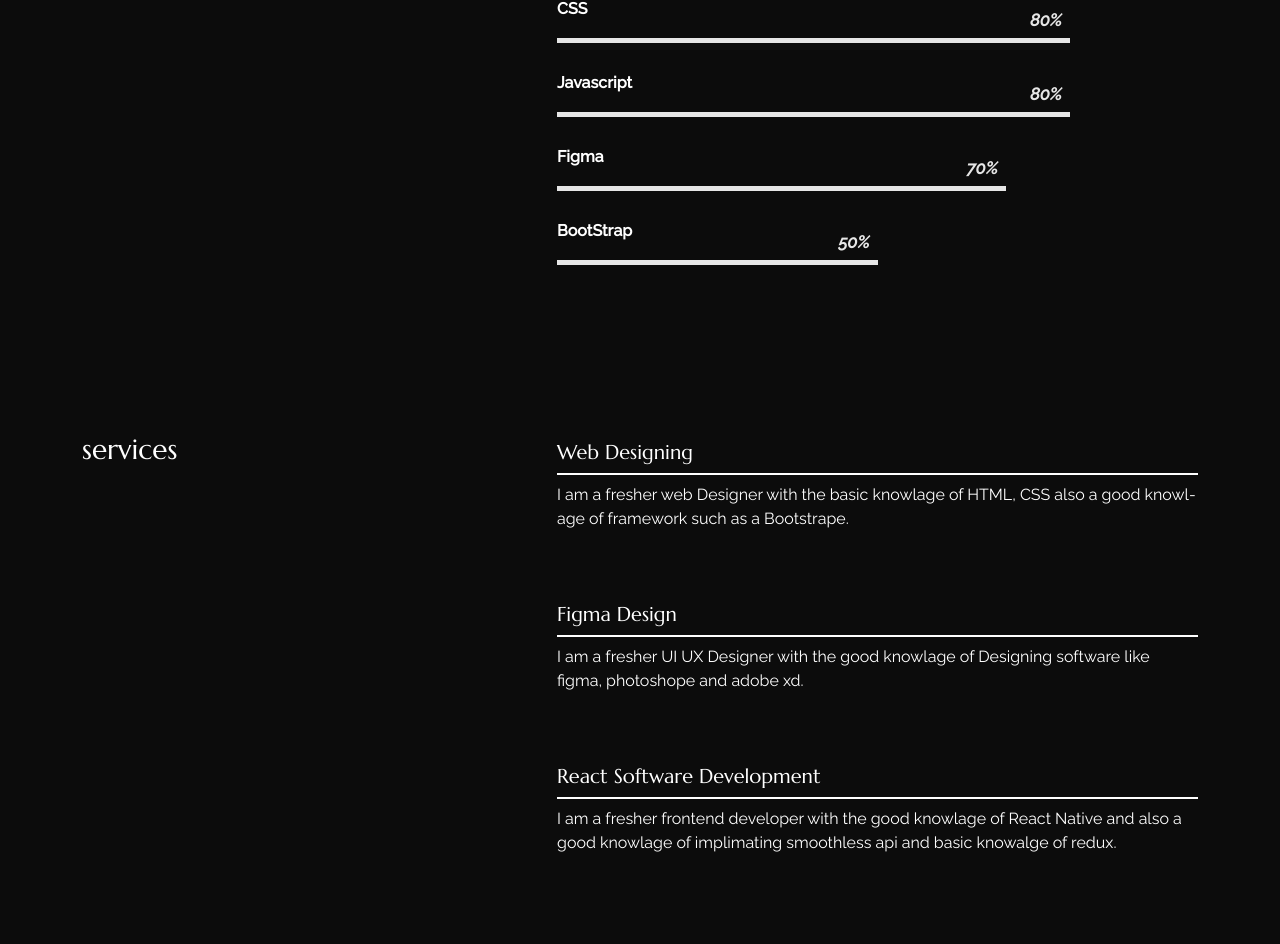
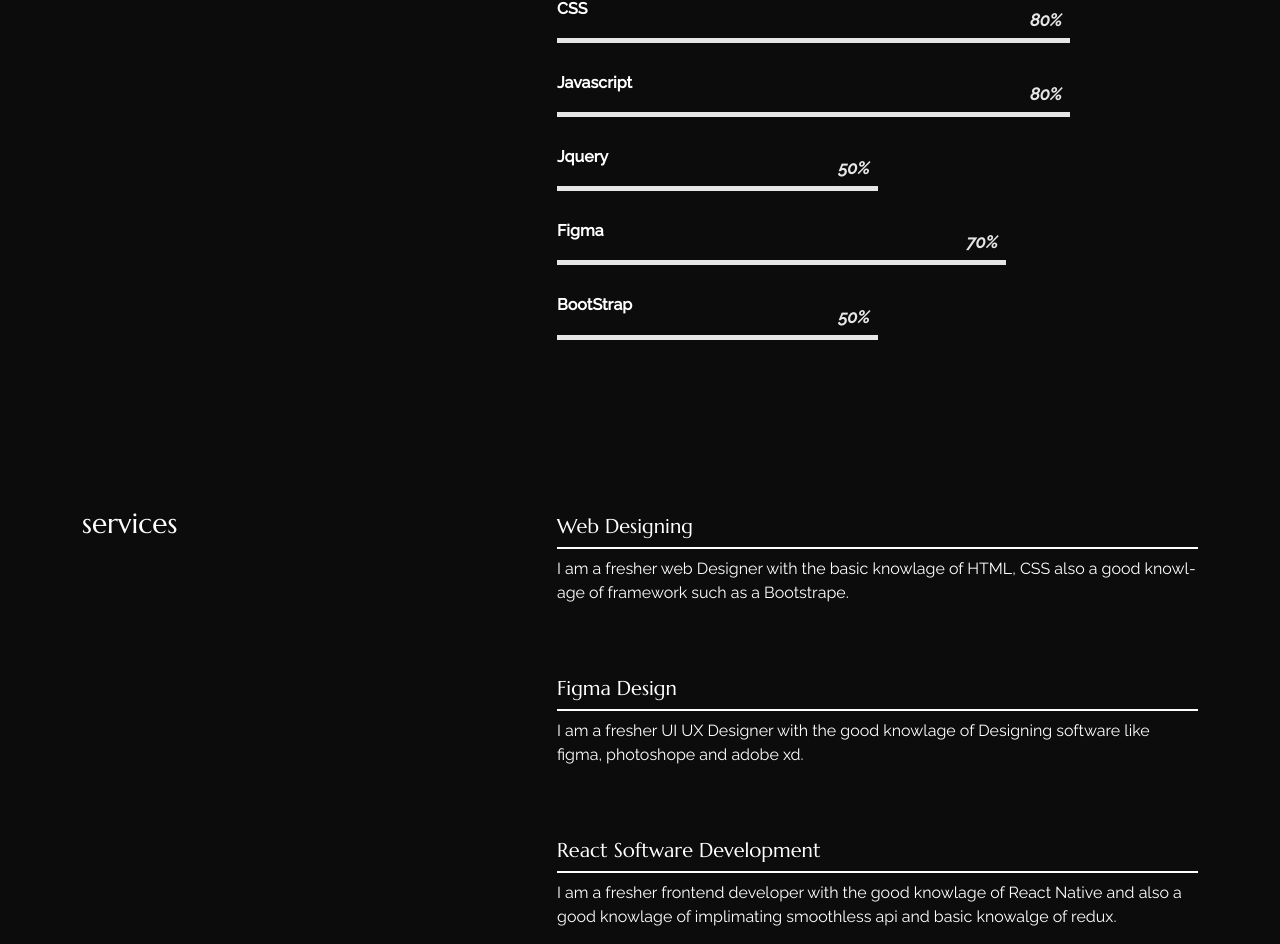
Before and after one commit to udaytank22/uday-react-portfolio, a React (Create React App) app: page /about in a window 1280 px wide. Shown: the part 948-1892 px from the top of the page. Before the commit the page ends 1843 px from the top, so only its background shows below. Built offline with nearby package versions, Linux system fonts and the light colour scheme.

Commit message:
Update content_option.js

```diff
--- a/src/content_option.js
+++ b/src/content_option.js
@@ -50,6 +50,10 @@ const skills = [
   {
     name: "Javascript",
     value: 80,
+  },
+  {
+    name: "Jquery",
+    value: 50,
   },
   {
     name: "Figma",
```
